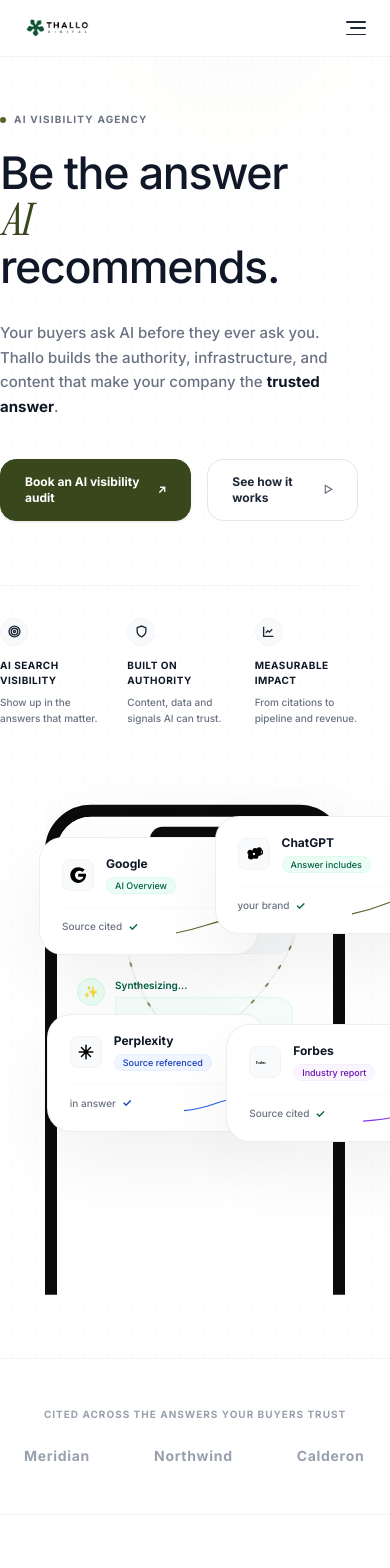
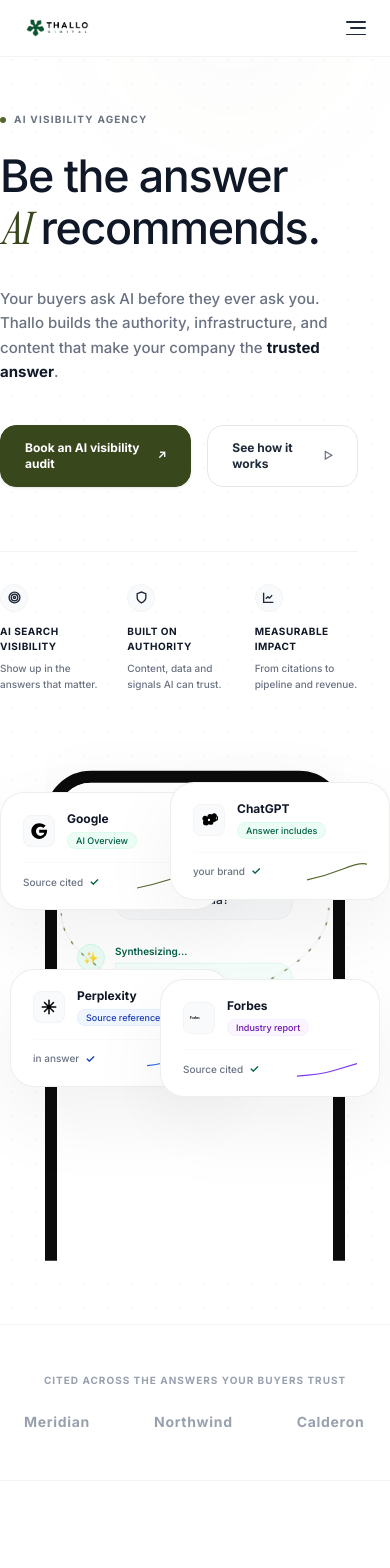
Before and after one commit to theo272004/thallo-digital, a Next.js app: page /thallo-digital/ in a window 390 px wide. Shown: the top 1568 px of the page. Built offline with nearby package versions, Linux system fonts and the light colour scheme.

Commit message:
fix: format tagline text on two lines, widen right-column visual container to 700px, and align cards to the left/right edges to prevent phone overlaps

```diff
--- a/src/components/Hero/CardChatGPT.tsx
+++ b/src/components/Hero/CardChatGPT.tsx
@@ -10,7 +10,7 @@ export default function CardChatGPT({ step, parallaxStyle }: CardProps) {
     <div
       className={`floating-card-wrapper transition-all duration-700 ease-out`}
       style={{
-        left: '55%',
+        right: '0px',
         top: '8%',
         opacity: step >= 3 ? 1 : 0,
         transform: step >= 3 ? 'scale(1)' : 'scale(0.9)',
--- a/src/components/Hero/CardForbes.tsx
+++ b/src/components/Hero/CardForbes.tsx
@@ -10,8 +10,8 @@ export default function CardForbes({ step, parallaxStyle }: CardProps) {
     <div
       className={`floating-card-wrapper transition-all duration-700 ease-out`}
       style={{
-        left: '58%',
-        top: '48%',
+        right: '10px',
+        top: '46%',
         opacity: step >= 3 ? 1 : 0,
         transform: step >= 3 ? 'scale(1)' : 'scale(0.9)',
         ...parallaxStyle
--- a/src/components/Hero/CardGoogle.tsx
+++ b/src/components/Hero/CardGoogle.tsx
@@ -10,8 +10,8 @@ export default function CardGoogle({ step, parallaxStyle }: CardProps) {
     <div
       className={`floating-card-wrapper transition-all duration-700 ease-out`}
       style={{
-        left: '10%',
-        top: '12%',
+        left: '0px',
+        top: '10%',
         opacity: step >= 3 ? 1 : 0,
         transform: step >= 3 ? 'scale(1)' : 'scale(0.9)',
         ...parallaxStyle
--- a/src/components/Hero/CardPerplexity.tsx
+++ b/src/components/Hero/CardPerplexity.tsx
@@ -10,8 +10,8 @@ export default function CardPerplexity({ step, parallaxStyle }: CardProps) {
     <div
       className={`floating-card-wrapper transition-all duration-700 ease-out`}
       style={{
-        left: '12%',
-        top: '46%',
+        left: '10px',
+        top: '44%',
         opacity: step >= 3 ? 1 : 0,
         transform: step >= 3 ? 'scale(1)' : 'scale(0.9)',
         ...parallaxStyle
--- a/src/components/Hero/ConnectionLines.tsx
+++ b/src/components/Hero/ConnectionLines.tsx
@@ -7,35 +7,35 @@ interface ConnectionLinesProps {
 export default function ConnectionLines({ step }: ConnectionLinesProps) {
   return (
     <div className="connector-svg-container">
-      <svg viewBox="0 0 500 500" className="w-full h-full">
+      <svg viewBox="0 0 700 500" className="w-full h-full">
         {/* Google -> Phone Top Bezel */}
-        <path d="M 160 105 C 160 180, 200 240, 250 270" className="curved-line" />
+        <path d="M 110 95 C 110 180, 260 240, 350 270" className="curved-line" />
         <path
-          d="M 160 105 C 160 180, 200 240, 250 270"
+          d="M 110 95 C 110 180, 260 240, 350 270"
           className="curved-line animated-trail"
           style={{ opacity: step >= 4 ? 1 : 0, transition: 'opacity 0.5s' }}
         />
 
         {/* ChatGPT -> Phone Top Bezel */}
-        <path d="M 385 85 C 385 160, 300 240, 250 270" className="curved-line" />
+        <path d="M 590 85 C 590 180, 440 240, 350 270" className="curved-line" />
         <path
-          d="M 385 85 C 385 160, 300 240, 250 270"
+          d="M 590 85 C 590 180, 440 240, 350 270"
           className="curved-line animated-trail"
           style={{ opacity: step >= 4 ? 1 : 0, transition: 'opacity 0.5s' }}
         />
 
         {/* Perplexity -> Phone Top Bezel */}
-        <path d="M 170 275 C 200 275, 220 270, 250 270" className="curved-line" />
+        <path d="M 120 265 C 180 265, 280 270, 350 270" className="curved-line" />
         <path
-          d="M 170 275 C 200 275, 220 270, 250 270"
+          d="M 120 265 C 180 265, 280 270, 350 270"
           className="curved-line animated-trail"
           style={{ opacity: step >= 4 ? 1 : 0, transition: 'opacity 0.5s' }}
         />
 
         {/* Forbes -> Phone Top Bezel */}
-        <path d="M 400 285 C 360 285, 280 270, 250 270" className="curved-line" />
+        <path d="M 580 275 C 520 275, 420 270, 350 270" className="curved-line" />
         <path
-          d="M 400 285 C 360 285, 280 270, 250 270"
+          d="M 580 275 C 520 275, 420 270, 350 270"
           className="curved-line animated-trail"
           style={{ opacity: step >= 4 ? 1 : 0, transition: 'opacity 0.5s' }}
         />
--- a/src/components/Hero/HeroText.tsx
+++ b/src/components/Hero/HeroText.tsx
@@ -12,10 +12,12 @@ export default function HeroText() {
       </div>
 
       {/* Tagline */}
-      <h1 className="hero-tagline font-medium text-gray-900 mb-8 select-none flex flex-col" style={{ fontSize: 'clamp(2.8rem, 5vw, 4.2rem)' }}>
-        <span className="font-sans leading-none">Be the answer</span>
-        <span className="font-serif italic text-[#39471D] leading-none my-0.5">AI</span>
-        <span className="font-sans leading-none">recommends.</span>
+      <h1 className="hero-tagline font-medium text-gray-900 mb-8 select-none" style={{ fontSize: 'clamp(2.8rem, 5vw, 4.2rem)', lineHeight: '1.15' }}>
+        <span className="block font-sans">Be the answer</span>
+        <span className="block">
+          <span className="font-serif italic text-[#39471D] mr-3">AI</span>
+          <span className="font-sans">recommends.</span>
+        </span>
       </h1>
 
       {/* Lede Copywriting */}
--- a/src/components/Hero/index.tsx
+++ b/src/components/Hero/index.tsx
@@ -112,7 +112,7 @@ export default function Hero() {
         <HeroText />
 
         {/* Right Column - iPhone Visual Stack and Floating Cards */}
-        <div className="relative w-full max-w-[500px] h-[520px] mx-auto flex items-center justify-center">
+        <div className="relative w-full max-w-[700px] h-[520px] mx-auto flex items-center justify-center">
           {/* SVG Connector Lines */}
           <ConnectionLines step={step} />
 
```
